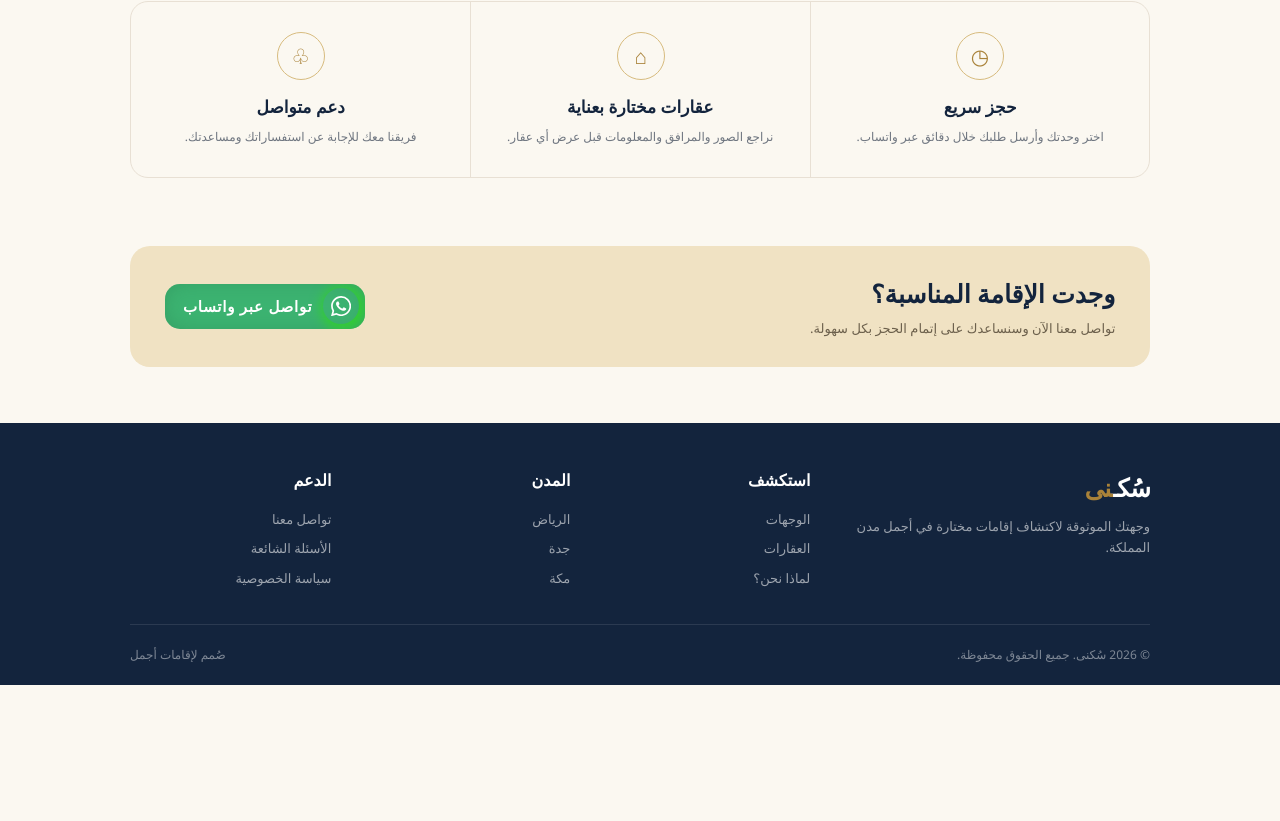
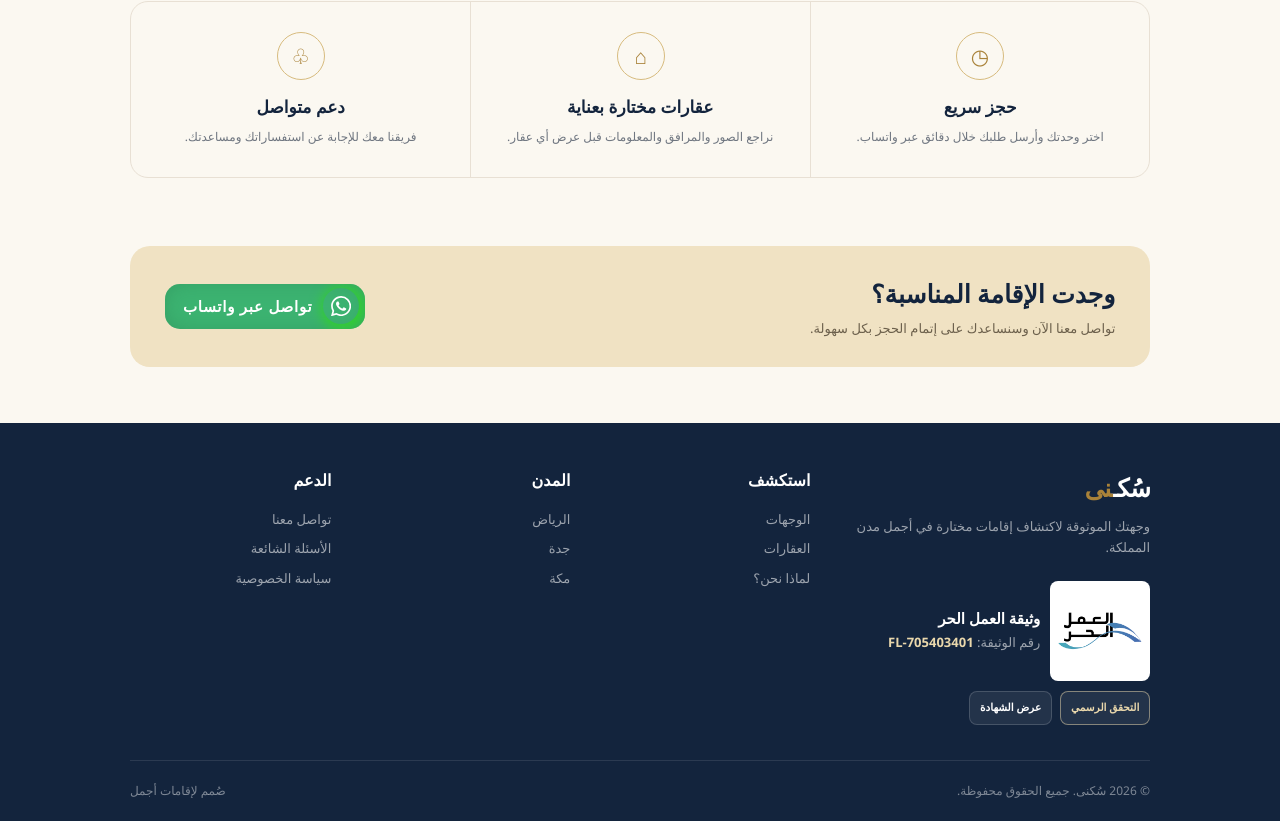
Before and after one commit to azizkateb/sukna, a Next.js app: page / in a window 1280 px wide. Shown: the part 2738-3559 px from the top of the page. Before the commit the page ends 3423 px from the top, so only its background shows below. Built offline with nearby package versions, Linux system fonts and the light colour scheme.

Commit message:
trust badge

```diff
--- a/app/globals.css
+++ b/app/globals.css
@@ -248,3 +248,18 @@
   .detailHighlights h3{font-size:11.5px}
   .detailHighlights p{font-size:9.5px}
 }
+
+
+/* Freelance certificate footer badge */
+.footerSealImage{width:100px;height:100px;object-fit:contain;padding:8px;border-radius:8px;background:#fff}
+.footerCertificate{margin-top:14px}
+.footerCertificateTitle{display:flex;align-items:center;gap:10px}
+.footerCertificateTitle>div{display:grid;gap:2px}
+.footerCertificateTitle strong{margin:0;color:#fff;font-size:15px;line-height:1.45}
+.footerCertificateTitle span{color:rgba(255,255,255,.58);font-size:13px}
+.footerCertificateTitle b{color:#ead8ac;font-size:13px}
+.footerCertificateActions{display:flex;gap:7px;margin-top:10px}
+.footerGrid .footerCertificateActions a{min-height:34px;display:inline-flex;align-items:center;justify-content:center;padding:6px 10px;border:1px solid rgba(255,255,255,.16);border-radius:8px;background:rgba(255,255,255,.07);color:#fff;font-size:10.5px;font-weight:800;transition:background-color .2s ease,border-color .2s ease}
+.footerGrid .footerCertificateActions a:first-child{border-color:rgba(234,216,172,.5);color:#ead8ac}
+.footerGrid .footerCertificateActions a:hover{background:rgba(255,255,255,.12);border-color:rgba(255,255,255,.3)}
+@media(max-width:580px){.footerCertificateActions{display:grid;grid-template-columns:1fr 1fr}.footerGrid .footerCertificateActions a{min-height:42px}}
--- a/app/page.tsx
+++ b/app/page.tsx
@@ -139,7 +139,7 @@ export default function Home() {
         </a></section>
       </main>
 
-      <footer><div className="container footerGrid"><div><a className="brand footerBrand" href="#home">سُكـ<span>نى</span></a><p>وجهتك الموثوقة لاكتشاف إقامات مختارة في أجمل مدن المملكة.</p></div><div><b>استكشف</b><a href="#destinations">الوجهات</a><a href="#listings">العقارات</a><a href="#why">لماذا نحن؟</a></div><div><b>المدن</b><a href="#">الرياض</a><a href="#">جدة</a><a href="#">مكة</a></div><div><b>الدعم</b><a href="#">تواصل معنا</a><a href="#">الأسئلة الشائعة</a><a href="#">سياسة الخصوصية</a></div></div><div className="container copyright"><span>© 2026 سُكنى. جميع الحقوق محفوظة.</span><span>صُمم لإقامات أجمل</span></div></footer>
+      <footer><div className="container footerGrid"><div><a className="brand footerBrand" href="#home">سُكـ<span>نى</span></a><p>وجهتك الموثوقة لاكتشاف إقامات مختارة في أجمل مدن المملكة.</p><div className="footerCertificate" aria-label="وثيقة العمل الحر"><div className="footerCertificateTitle"><img src="/freelance.png" alt="" className="footerSealImage" aria-hidden="true" /><div><strong>وثيقة العمل الحر</strong><span>رقم الوثيقة: <b dir="ltr">FL-705403401</b></span></div></div><div className="footerCertificateActions"><a href="https://freelance.sa/certificate-validation/certificate-validation-details/FL-705403401" target="_blank" rel="noopener noreferrer">التحقق الرسمي</a><a href="/images/certificates/freelance-certificate-public.jpg" target="_blank" rel="noopener noreferrer">عرض الشهادة</a></div></div></div><div><b>استكشف</b><a href="#destinations">الوجهات</a><a href="#listings">العقارات</a><a href="#why">لماذا نحن؟</a></div><div><b>المدن</b><a href="#">الرياض</a><a href="#">جدة</a><a href="#">مكة</a></div><div><b>الدعم</b><a href="#">تواصل معنا</a><a href="#">الأسئلة الشائعة</a><a href="#">سياسة الخصوصية</a></div></div><div className="container copyright"><span>© 2026 سُكنى. جميع الحقوق محفوظة.</span><span>صُمم لإقامات أجمل</span></div></footer>
       <button
         className="Btn"
         type="button"
```
Also changed, not shown: public/freelance.png (added), public/images/certificates/freelance-certificate-public.jpg (added).
